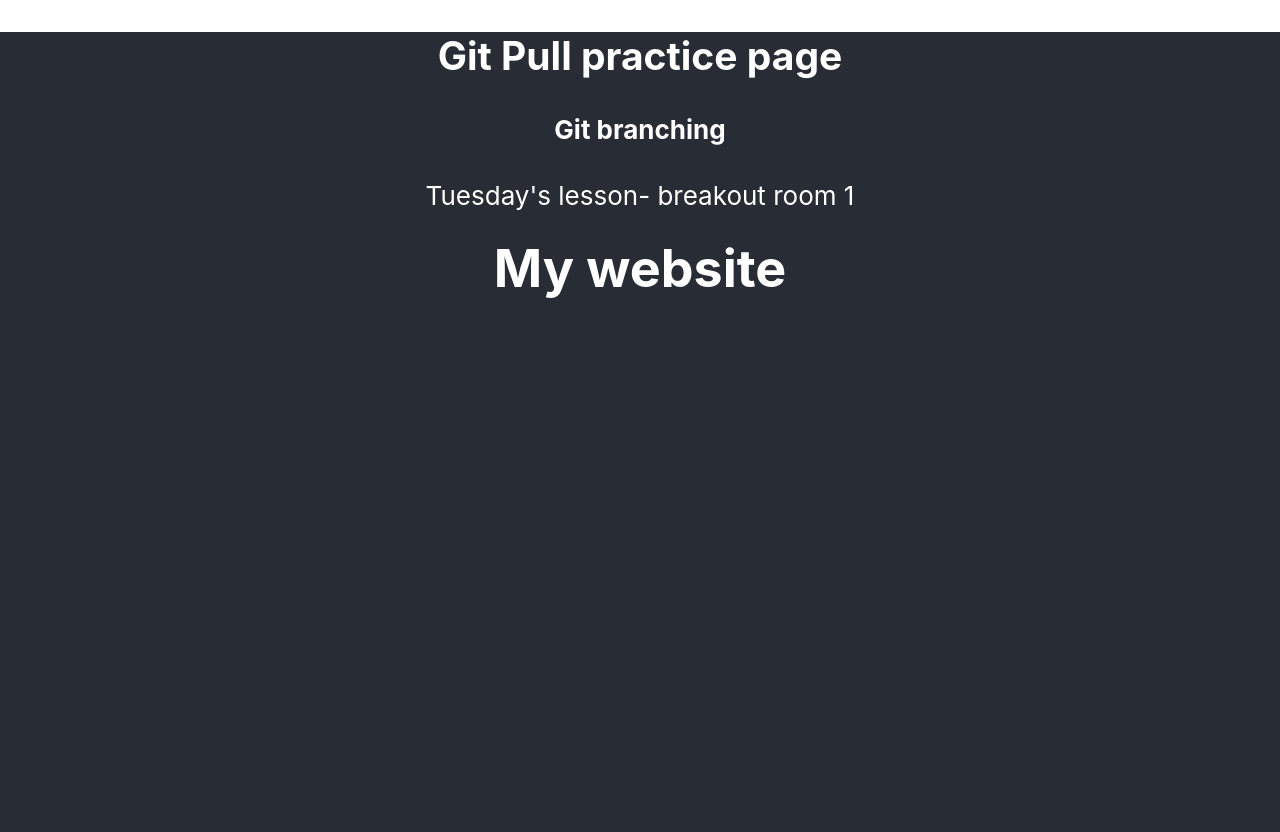
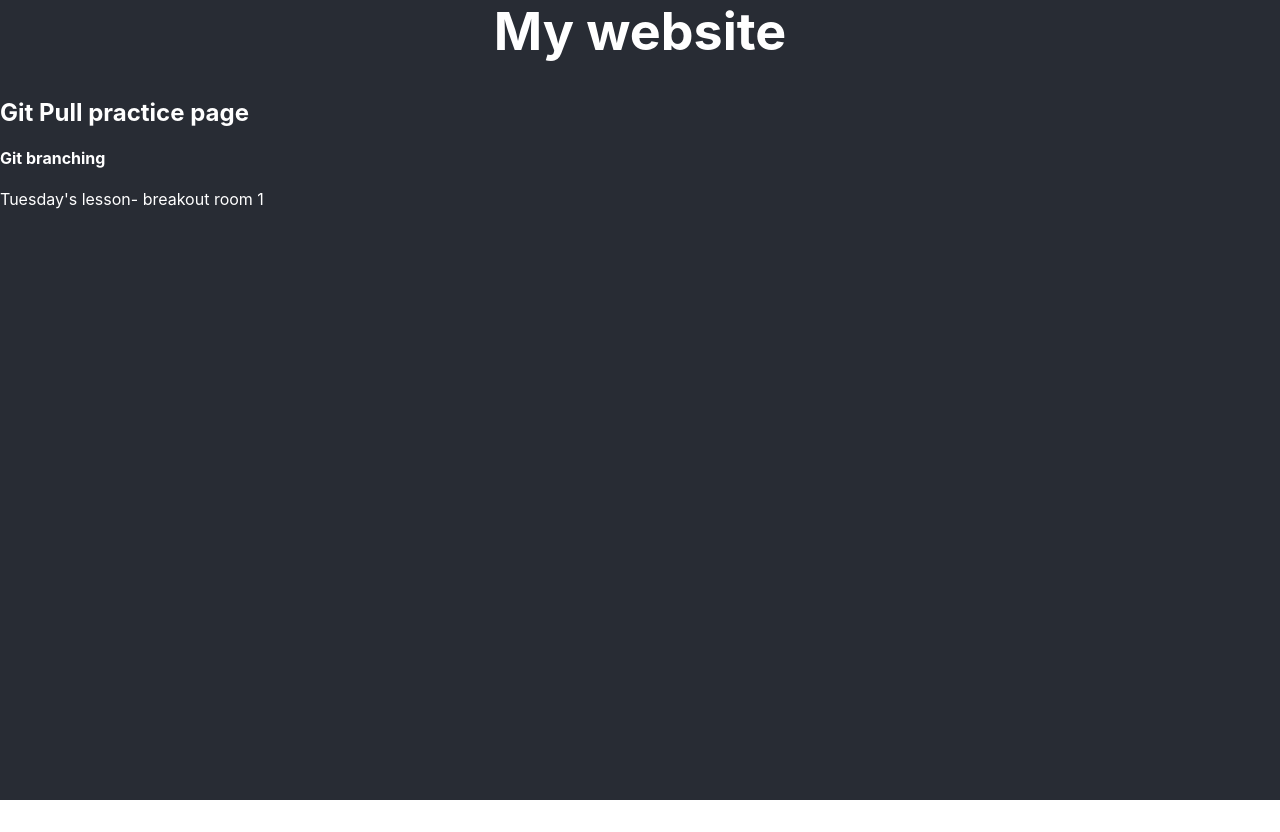
Before and after one commit to CommandShiftHQ/gitflow-sept21, a React (Create React App) app: page / in a window 1280 px wide. After the commit the page ends 800 px from the top, so only its background shows below. Built offline with nearby package versions, Linux system fonts and the light colour scheme.

Commit message:
changes after codereview

```diff
--- a/src/App.js
+++ b/src/App.js
@@ -4,13 +4,13 @@
   return (
     <div className="App">
       <header className="App-header">
-        <main>
-          <h2>Git Pull practice page</h2>
-  <h4>Git branching</h4>
-  <p>Tuesday's lesson- breakout room 1</p>
-        </main>
         <h1 className="App-header-title">My website</h1>
       </header>
+      <main>
+        <h2>Git Pull practice page</h2>
+        <h4>Git branching</h4>
+        <p>Tuesday's lesson- breakout room 1</p>
+      </main>
     </div>
   );
 }
```
